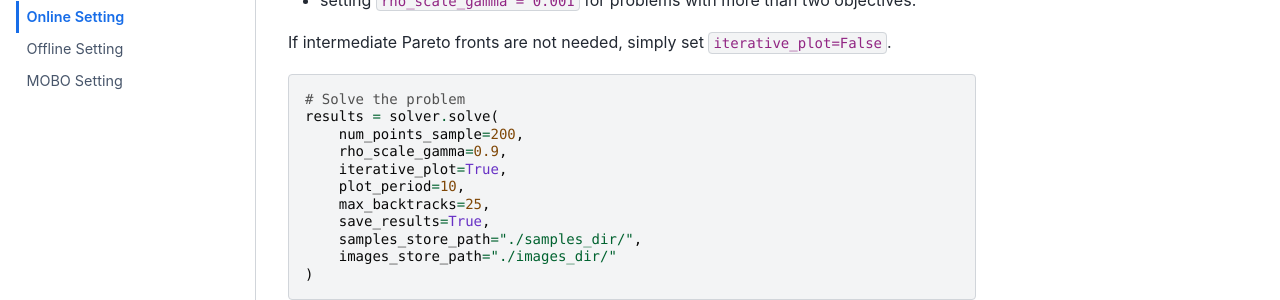
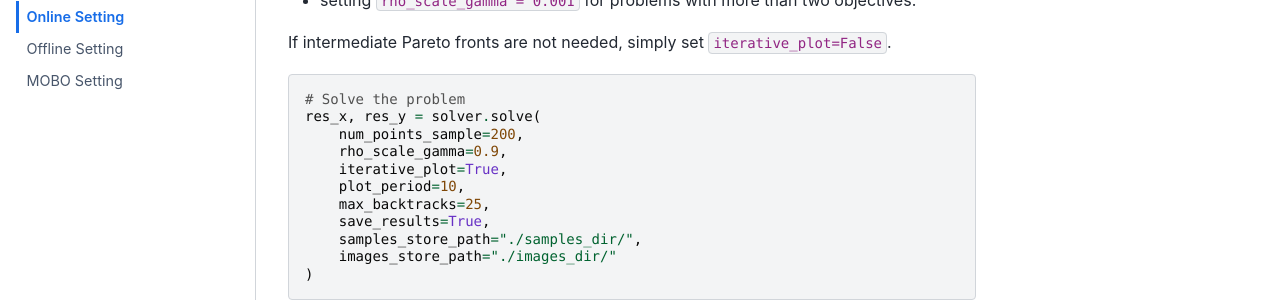
Before and after one commit to safe-autonomous-systems/moo-spread, a Sphinx documentation site: the page built from docs/online-setting.rst, in a window 1280 px wide and 900 px high, scrolled down 603 px. Shown: the part 442-742 px from the top of the window. Built offline with Sphinx 7.4.7 and the Sphinx Book theme 1.1.4, drawn with Linux system fonts in a browser that asks for light colours.

Commit message:
Fix variable assignment in solver example

```diff
--- a/docs/online-setting.rst
+++ b/docs/online-setting.rst
@@ -55,7 +55,7 @@ If intermediate Pareto fronts are not needed, simply set ``iterative_plot=False`
 .. code-block:: python
 
    # Solve the problem
-   results = solver.solve(
+   res_x, res_y = solver.solve(
        num_points_sample=200,
        rho_scale_gamma=0.9,
        iterative_plot=True,
```
